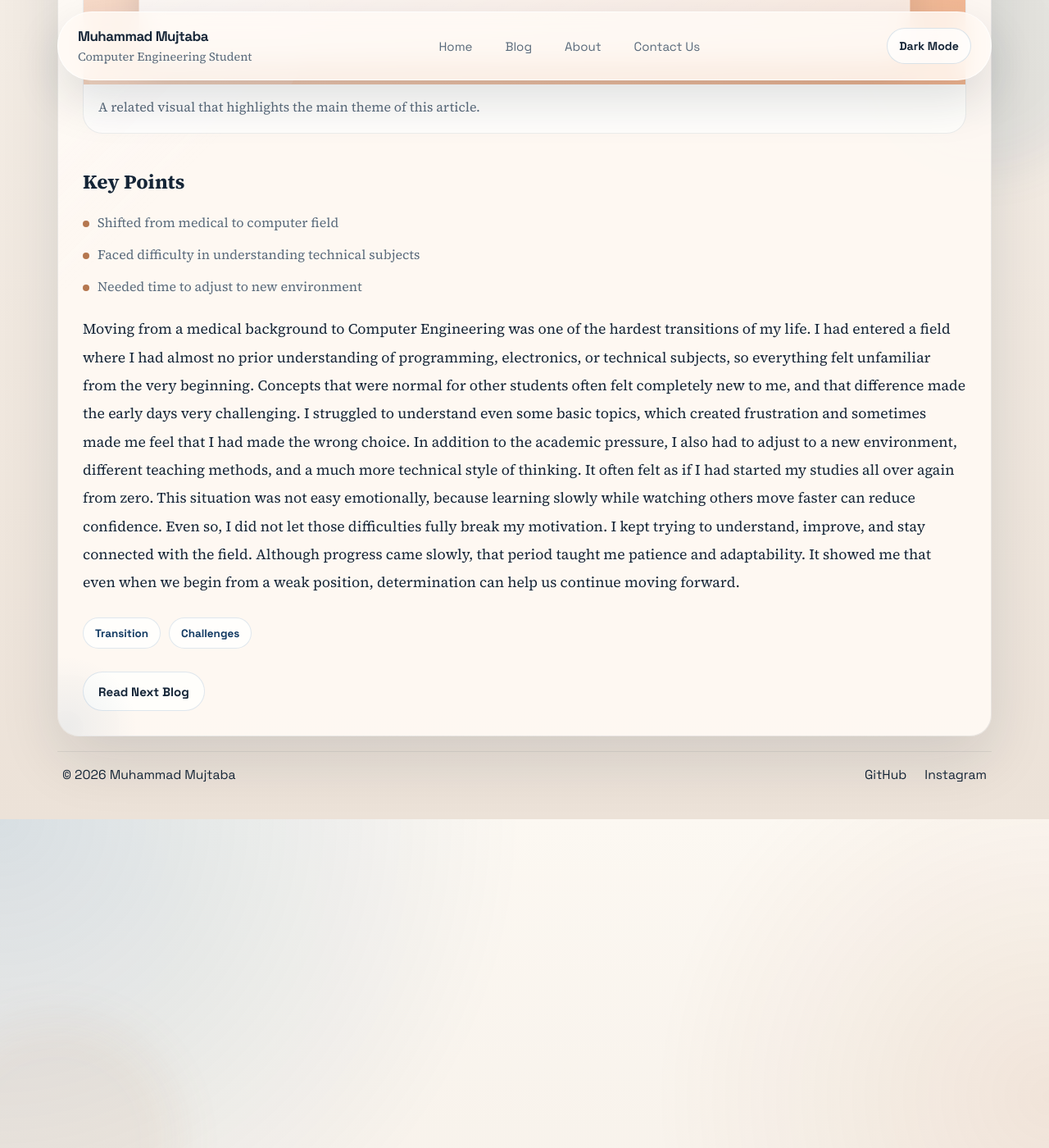
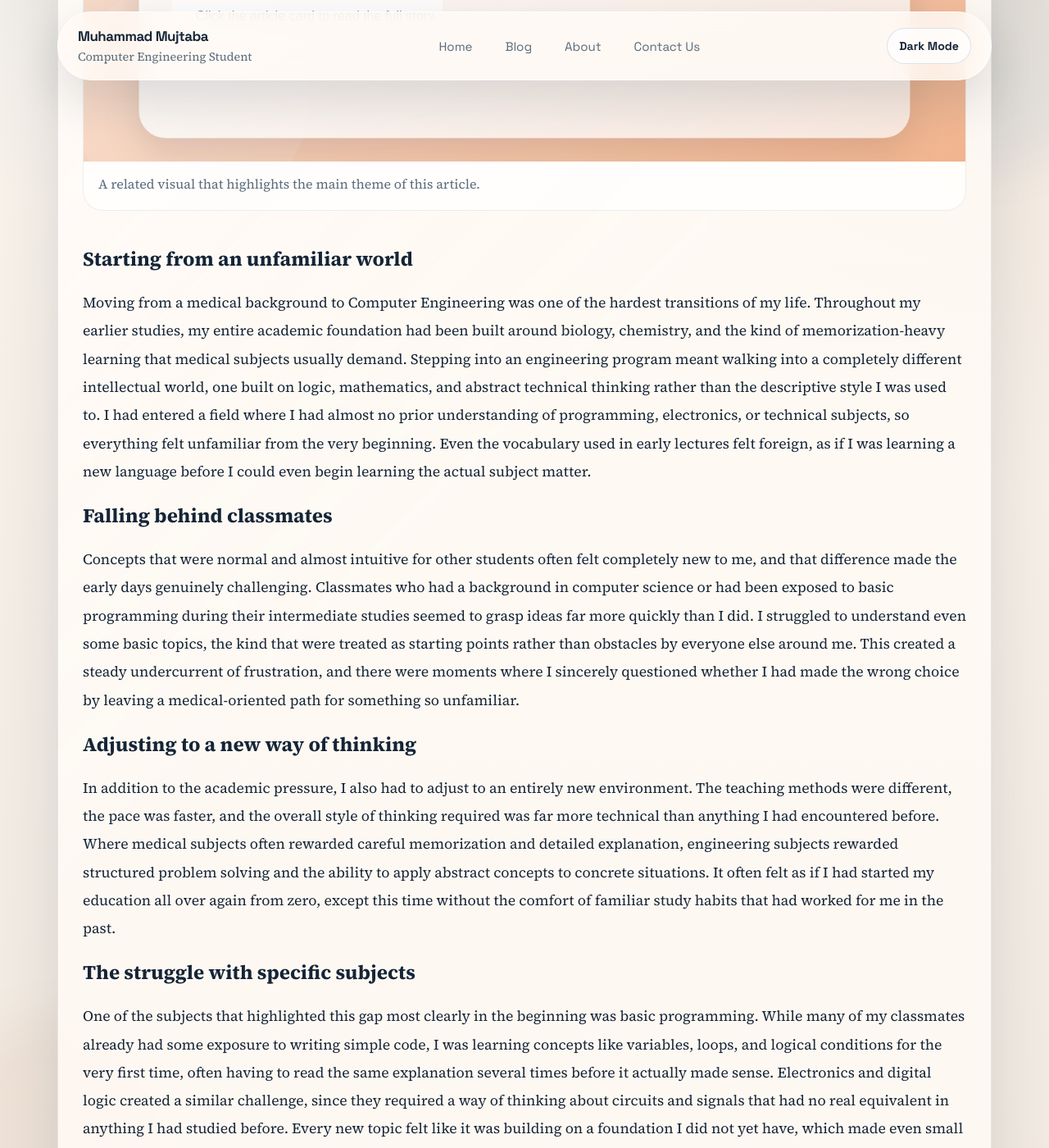
Before and after one commit to muhamamd-mujtaba/muhamamd-mujtaba.github.io, a Jekyll site: the page built from _posts/2026-01-04-article-04-switching-fields-from-medical-to-engineering.md, in a window 1280 px wide and 1400 px high, scrolled down 879 px. Shown: the whole window at 82% size. Built offline with Jekyll 4.4.1, drawn with Linux system fonts in a browser that asks for light colours; some of the changed text lies outside the part shown.

Commit message:
Update 2026-01-04-article-04-switching-fields-from-medical-to-engineering.md

```diff
--- a/_posts/2026-01-04-article-04-switching-fields-from-medical-to-engineering.md
+++ b/_posts/2026-01-04-article-04-switching-fields-from-medical-to-engineering.md
@@ -1,20 +1,40 @@
 ---
 title: "Switching Fields: From Medical to Engineering"
 description: "Article 4 of Muhammad Mujtaba's journey in Computer Engineering."
-summary: "A difficult transition that forced me to start from zero and slowly build comfort in a technical world."
+summary: "A difficult transition that forced me to start from zero and slowly build comfort in a technical world.
+Moving from a medical background into Computer Engineering meant facing unfamiliar subjects, a faster pace, and a completely different style of thinking, which created frustration and self-doubt early on.
+Small, consistent wins and patient support from classmates slowly closed a gap that once felt impossible, turning this period into one of the clearest lessons in patience and adaptability."
 article_number: 4
 permalink: /posts/article-04.html
 image: /assets/article-04-visual.svg
-points:
-  - "Shifted from medical to computer field"
-  - "Faced difficulty in understanding technical subjects"
-  - "Needed time to adjust to new environment"
-tags:
-  - Transition
-  - Challenges
+tags: [Transition, Challenges]
 footer_text: "Article 4 from My Journey in Computer Engineering."
 footer_link_label: "View All Posts"
 footer_link_url: /blog.html
 ---
 
-<p>Moving from a medical background to Computer Engineering was one of the hardest transitions of my life. I had entered a field where I had almost no prior understanding of programming, electronics, or technical subjects, so everything felt unfamiliar from the very beginning. Concepts that were normal for other students often felt completely new to me, and that difference made the early days very challenging. I struggled to understand even some basic topics, which created frustration and sometimes made me feel that I had made the wrong choice. In addition to the academic pressure, I also had to adjust to a new environment, different teaching methods, and a much more technical style of thinking. It often felt as if I had started my studies all over again from zero. This situation was not easy emotionally, because learning slowly while watching others move faster can reduce confidence. Even so, I did not let those difficulties fully break my motivation. I kept trying to understand, improve, and stay connected with the field. Although progress came slowly, that period taught me patience and adaptability. It showed me that even when we begin from a weak position, determination can help us continue moving forward.</p>
+<h2>Starting from an unfamiliar world</h2>
+<p>Moving from a medical background to Computer Engineering was one of the hardest transitions of my life. Throughout my earlier studies, my entire academic foundation had been built around biology, chemistry, and the kind of memorization-heavy learning that medical subjects usually demand. Stepping into an engineering program meant walking into a completely different intellectual world, one built on logic, mathematics, and abstract technical thinking rather than the descriptive style I was used to. I had entered a field where I had almost no prior understanding of programming, electronics, or technical subjects, so everything felt unfamiliar from the very beginning. Even the vocabulary used in early lectures felt foreign, as if I was learning a new language before I could even begin learning the actual subject matter.</p>
+
+<h2>Falling behind classmates</h2>
+<p>Concepts that were normal and almost intuitive for other students often felt completely new to me, and that difference made the early days genuinely challenging. Classmates who had a background in computer science or had been exposed to basic programming during their intermediate studies seemed to grasp ideas far more quickly than I did. I struggled to understand even some basic topics, the kind that were treated as starting points rather than obstacles by everyone else around me. This created a steady undercurrent of frustration, and there were moments where I sincerely questioned whether I had made the wrong choice by leaving a medical-oriented path for something so unfamiliar.</p>
+
+<h2>Adjusting to a new way of thinking</h2>
+<p>In addition to the academic pressure, I also had to adjust to an entirely new environment. The teaching methods were different, the pace was faster, and the overall style of thinking required was far more technical than anything I had encountered before. Where medical subjects often rewarded careful memorization and detailed explanation, engineering subjects rewarded structured problem solving and the ability to apply abstract concepts to concrete situations. It often felt as if I had started my education all over again from zero, except this time without the comfort of familiar study habits that had worked for me in the past.</p>
+
+<h2>The struggle with specific subjects</h2>
+<p>One of the subjects that highlighted this gap most clearly in the beginning was basic programming. While many of my classmates already had some exposure to writing simple code, I was learning concepts like variables, loops, and logical conditions for the very first time, often having to read the same explanation several times before it actually made sense. Electronics and digital logic created a similar challenge, since they required a way of thinking about circuits and signals that had no real equivalent in anything I had studied before. Every new topic felt like it was building on a foundation I did not yet have, which made even small assignments feel disproportionately difficult compared to what they probably should have been.</p>
+
+<h2>The emotional weight of falling behind</h2>
+<p>This situation was not easy emotionally, because learning slowly while watching others move faster has a quiet way of chipping away at confidence. It is one thing to struggle privately with a difficult subject, but it is another thing entirely to struggle visibly in a classroom full of peers who appear to understand the material with ease. There were days when I left lectures feeling genuinely discouraged, wondering if the gap between where I was and where I needed to be was simply too wide to close. Comparing myself to classmates who had a head start became one of the more damaging habits I had to slowly unlearn during this period.</p>
+
+<h2>Finding small wins</h2>
+<p>What slowly helped was finding small, manageable wins rather than trying to close the entire gap all at once. Instead of comparing my overall understanding to classmates who were clearly ahead, I started focusing on smaller goals, understanding one concept properly before moving to the next, finishing one assignment without help before attempting a harder one, and tracking progress in a way that was specific to my own starting point rather than someone else's. These small wins did not eliminate the difficulty, but they gave me enough evidence that improvement was actually happening, even when it did not always feel that way day to day.</p>
+
+<h2>Leaning on support</h2>
+<p>Support from a few patient classmates and occasional guidance from instructors also made a meaningful difference during this stretch. Being willing to ask repeatedly for clarification, even when it felt uncomfortable, turned out to be far more useful than quietly struggling alone and hoping things would eventually click on their own. Over time, the subjects that had once felt completely foreign started to feel merely difficult, which was a noticeable improvement from where I had started.</p>
+
+<h2>What this period taught me</h2>
+<p>Despite all of this, I did not let those difficulties fully break my motivation. I made a conscious decision to keep trying, even on days when progress felt almost invisible. Although progress came slowly, this period taught me something that no single course could have taught me on its own. It taught me patience, both with the material and with myself, and it taught me adaptability in a way that pure academic success never could have. It showed me that even when we begin from a weak position relative to others around us, consistent effort and a willingness to keep showing up can gradually close gaps that initially seem impossible to close.</p>
+
+<p>Looking back, none of this progress happened quickly, and there was no single moment where everything suddenly became easy. It was a gradual accumulation of small efforts, repeated questions, and quiet persistence that eventually added up to real, noticeable improvement. This difficult transition from a medical background into engineering was not simply a setback to survive. It became one of the clearest examples in my entire academic journey of how determination, applied steadily over time, can carry someone through a beginning that feels far harder than anyone else's.</p>
```
